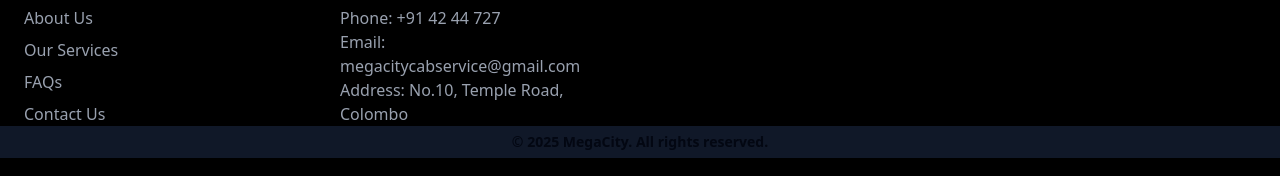
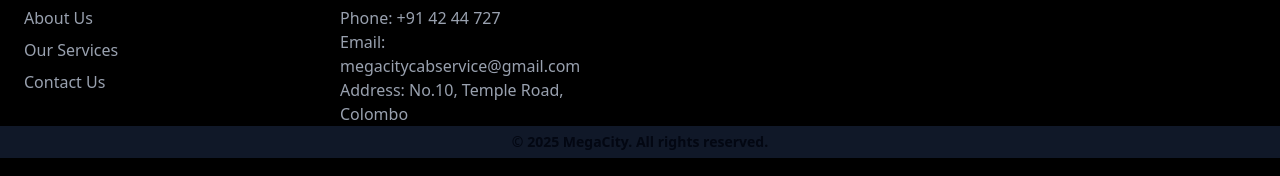
Before and after one commit to Pramodya2002-H/MegaCity--Frontend, a React (Vite) app: page / in a window 1280 px wide. Shown: the part 2122-2298 px from the top of the page. Built offline with nearby package versions, Linux system fonts and the light colour scheme; no server answers.

Commit message:
Update the footer.jsx

```diff
--- a/src/components/Footer.jsx
+++ b/src/components/Footer.jsx
@@ -11,8 +11,7 @@ const Footer = () => {
       <ul className="space-y-2">
         <li><a href="aboutUs" className="text-gray-400 hover:text-yellow-400">About Us</a></li>
         <li><a href="services" className="text-gray-400 hover:text-yellow-400">Our Services</a></li>
-        <li><a href="" className="text-gray-400 hover:text-yellow-400">FAQs</a></li>
-        <li><a href="#" className="text-gray-400 hover:text-yellow-400">Contact Us</a></li>
+        <li><a href="contactUs" className="text-gray-400 hover:text-yellow-400">Contact Us</a></li>
       </ul>
     </div>
     {/* Contact Us */}
```
